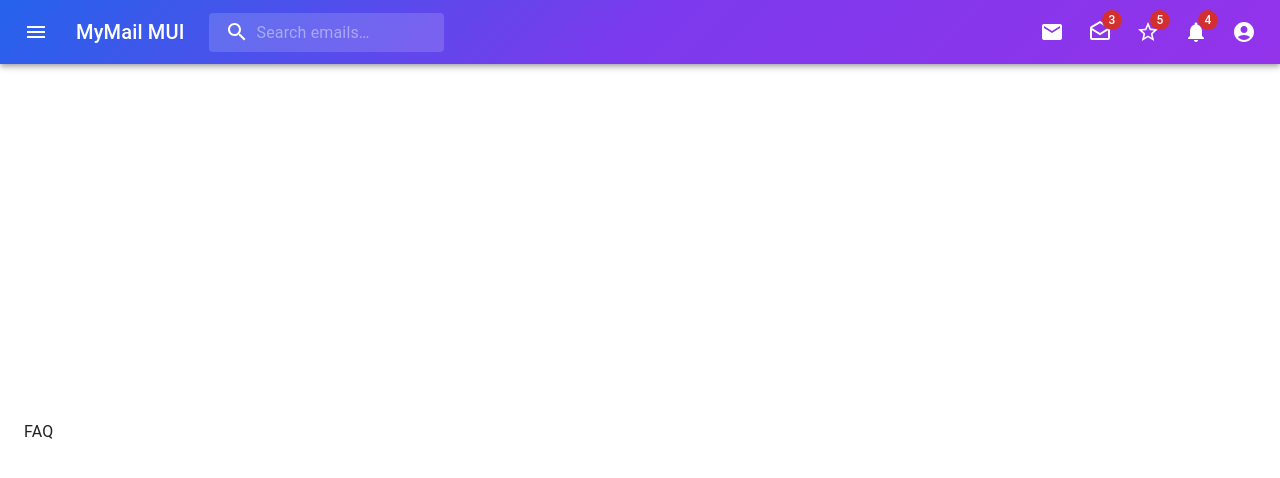
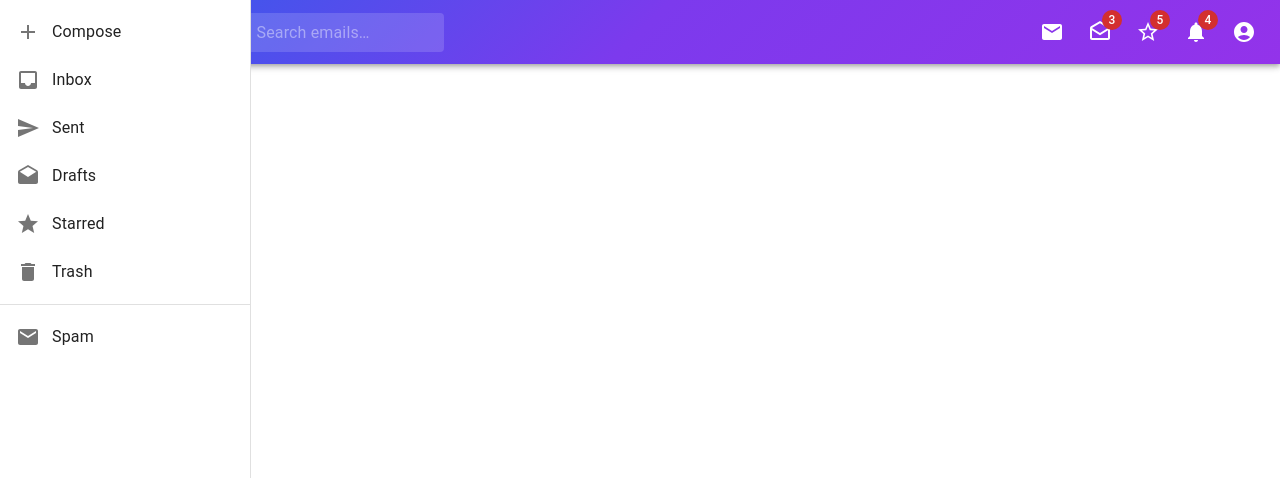
Before and after one commit to Yashtagad12/MUI-Project, a React (Vite) app: page /faq in a window 1280 px wide. Shown: the top 478 px of the page. Built offline with nearby package versions, Linux system fonts and the light colour scheme.

Commit message:
modified new sidebar with list items and their icons

```diff
--- a/src/Components/Sidebar.jsx
+++ b/src/Components/Sidebar.jsx
@@ -1,56 +1,68 @@
-import * as React from 'react';
+// src/Components/Sidebar.jsx
+import React from 'react';
 import Box from '@mui/material/Box';
 import Drawer from '@mui/material/Drawer';
-
 import List from '@mui/material/List';
-import Divider from '@mui/material/Divider';
 import ListItem from '@mui/material/ListItem';
 import ListItemButton from '@mui/material/ListItemButton';
 import ListItemIcon from '@mui/material/ListItemIcon';
 import ListItemText from '@mui/material/ListItemText';
-import InboxIcon from '@mui/icons-material/MoveToInbox';
-import MailIcon from '@mui/icons-material/Mail';
+import Divider from '@mui/material/Divider';
+import { Link as RouterLink } from 'react-router-dom';
 
+// Import Material Icons
+import AddIcon from '@mui/icons-material/Add';
+import InboxIcon from '@mui/icons-material/Inbox';
+import DraftsIcon from '@mui/icons-material/Drafts';
+import SendIcon from '@mui/icons-material/Send';
+import StarIcon from '@mui/icons-material/Star';
+import DeleteIcon from '@mui/icons-material/Delete';
+import MailIcon from '@mui/icons-material/Mail'; // for fallback icon
 
-export default function Sidebar({ open, onClose }) {
+export default function Sidebar({ open, onClose, variant = 'temporary' }) {
+  // Menu items configuration
+  const menuItems = [
+    { text: 'Compose', icon: <AddIcon />, to: '/compose' },
+    { text: 'Inbox', icon: <InboxIcon />, to: '/inbox' },
+    { text: 'Sent', icon: <SendIcon />, to: '/sent' },
+    { text: 'Drafts', icon: <DraftsIcon />, to: '/drafts' },
+    { text: 'Starred', icon: <StarIcon />, to: '/starred' },
+    { text: 'Trash', icon: <DeleteIcon />, to: '/trash' },
+  ];
 
-
-    const DrawerList = (
-        <Box sx={{ width: 250 }} role="presentation">
+  const drawerContent = (
+    <Box sx={{ width: 250 }} role="presentation" onClick={onClose}>
       <List>
-                {['Inbox', 'Starred', 'Send email', 'Drafts'].map((text, index) => (
-                    <ListItem key={text} disablePadding>
-                        <ListItemButton>
-                            <ListItemIcon>
-                                {index % 2 === 0 ? <InboxIcon /> : <MailIcon />}
-                            </ListItemIcon>
-                            <ListItemText primary={text} />
+        {menuItems.map((item) => (
+          <ListItem key={item.text} disablePadding>
+            <ListItemButton component={RouterLink} to={item.to}>
+              <ListItemIcon>{item.icon}</ListItemIcon>
+              <ListItemText primary={item.text} />
             </ListItemButton>
           </ListItem>
         ))}
       </List>
       <Divider />
       <List>
-                {['All mail', 'Trash', 'Spam'].map((text, index) => (
-                    <ListItem key={text} disablePadding>
-                        <ListItemButton>
-                            <ListItemIcon>
-                                {index % 2 === 0 ? <InboxIcon /> : <MailIcon />}
-                            </ListItemIcon>
-                            <ListItemText primary={text} />
+        {/* Additional items if needed */}
+        <ListItem disablePadding>
+          <ListItemButton component={RouterLink} to="/spam">
+            <ListItemIcon><MailIcon /></ListItemIcon>
+            <ListItemText primary="Spam" />
           </ListItemButton>
         </ListItem>
-                ))}
       </List>
     </Box>
   );
 
   return (
-        <div>
-
-            <Drawer open={open} onClose={onClose}>
-                {DrawerList}
+    <Drawer
+      variant={variant}
+      open={open}
+      onClose={onClose}
+      ModalProps={{ keepMounted: true }}  // improve mobile performance
+    >
+      {drawerContent}
     </Drawer>
-        </div>
   );
 }
```
Lines whose indentation alone changed are shown as unchanged.
